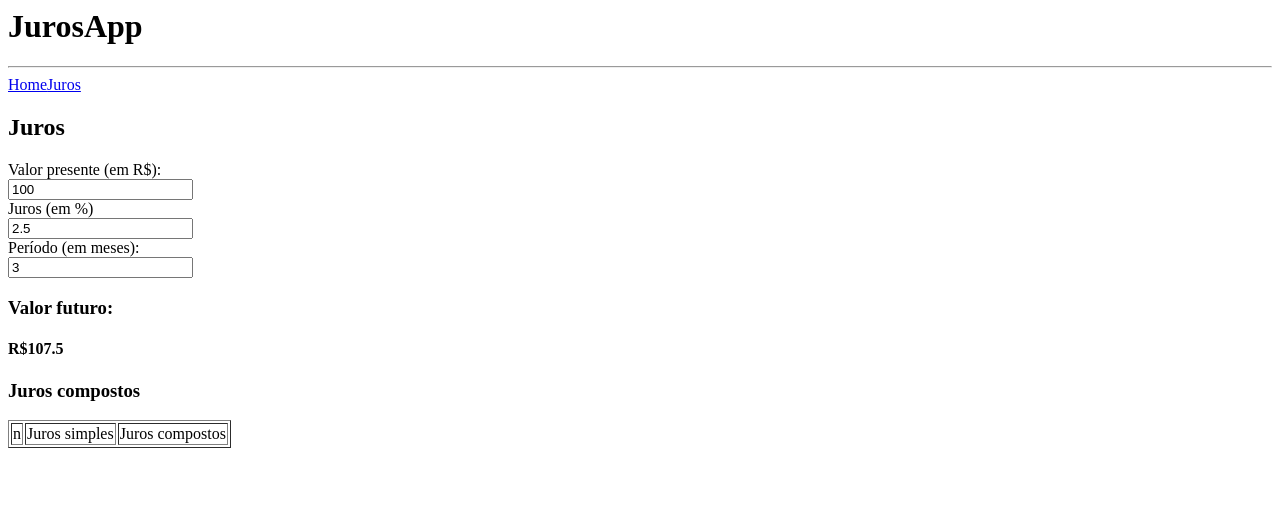
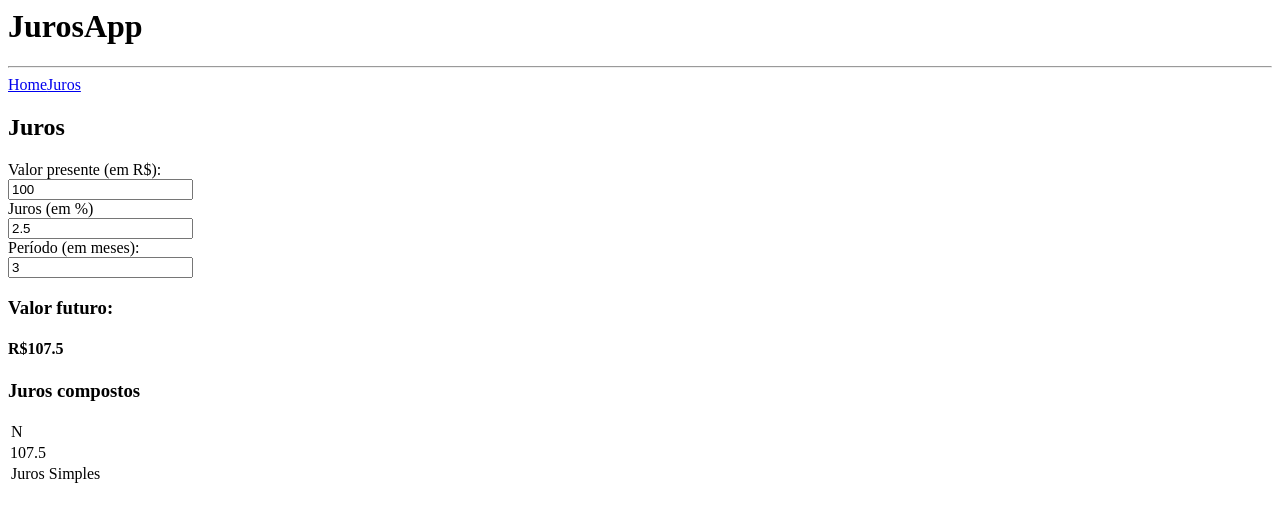
Before and after one commit to Luca-Clemente/angular-18-03, an Angular app: page /juros in a window 1280 px wide. Shown: the top 522 px of the page. Built offline with nearby package versions, Linux system fonts and the light colour scheme.

Commit message:
1 file modified

```diff
--- a/src/app/juros/juros.component.html
+++ b/src/app/juros/juros.component.html
@@ -9,10 +9,12 @@
 <h4>R${{ vp * (1 + (j / 100) * n) }}</h4>
 
 <h3>Juros compostos</h3>
-<table border="1">
+<table>
+  <td>N</td>
   <tr>
-    <td>n</td>
-    <td>Juros simples</td>
-    <td>Juros compostos</td>
+    {{
+      getJuros()
+    }}
   </tr>
+  <td>Juros Simples</td>
 </table>
```
